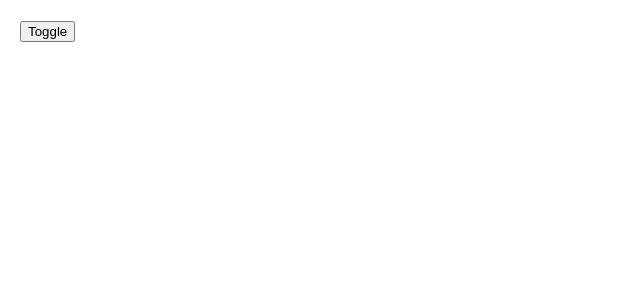
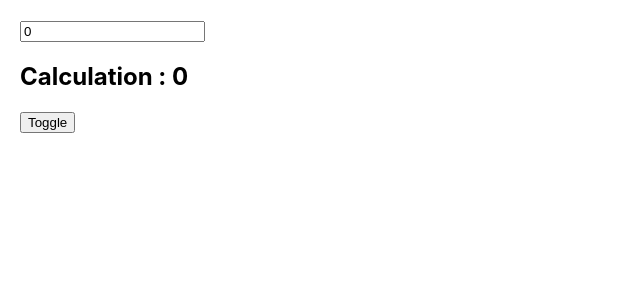
Before and after one commit to Selimology/react-hooks, a React (Create React App) app: page / in a window 1280 px wide. Shown: the top 300 px of the page, without its empty margins (0-640 px from the left). Built offline with nearby package versions, Linux system fonts and the light colour scheme.

Commit message:
useMemo - increase performance

```diff
--- a/src/App.js
+++ b/src/App.js
@@ -4,6 +4,7 @@
 import UseRefExample from './UseRefExample';
 import UseReducerExample from './UseReducerExample';
 import UseLayoutEffectExample from './UseLayoutEffect';
+import UseMemoExample from './UseMemoExample';
 
 // Step 1 . Create Context and assign name.
 export const LoginContext = createContext();
@@ -17,7 +18,8 @@
         {/* <UseEffectExample /> */}
         {/* <UseRefExample /> */}
         {/* <UseReducerExample /> */}
-        <UseLayoutEffectExample />
+        {/* <UseLayoutEffectExample /> */}
+        <UseMemoExample />
       </div>
     </LoginContext.Provider>
   );
--- /dev/null
+++ b/src/UseMemoExample.js
@@ -0,0 +1,42 @@
+import React, { useState, useMemo } from 'react';
+
+const UseMemoExample = () => {
+  const [number, setNumber] = useState(0);
+  const [dark, setDark] = useState(false);
+
+  //* Similar to useEffect, but can be assign to variable
+  //* Only runs a new render if variable is in array of useMemo()
+  //* Can also return a result from function
+  //* Increases performance!
+
+  const memoCalculation = useMemo(() => {
+    return expensiveFunction(number);
+  }, [number]);
+
+  const cssStyle = {
+    backgroundColor: dark ? 'black' : 'white',
+    color: dark ? 'white' : 'black',
+  };
+
+  return (
+    <div style={cssStyle}>
+      <input
+        type="number"
+        onChange={(e) => setNumber(e.target.valueAsNumber)}
+        value={number}
+      />
+
+      <h2>Calculation : {memoCalculation}</h2>
+      <button onClick={() => setDark(!dark)}> Toggle</button>
+    </div>
+  );
+};
+
+export default UseMemoExample;
+
+function expensiveFunction(num) {
+  console.log('Loop Started');
+  for (let i = 0; i < 1000000000000000; i++) {
+    return num;
+  }
+}
```
